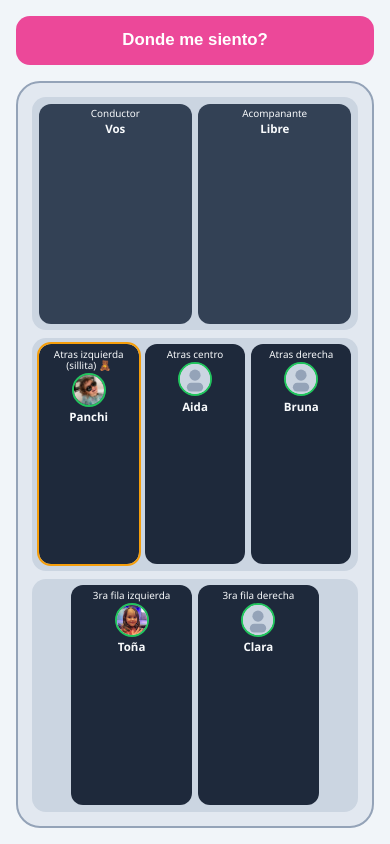
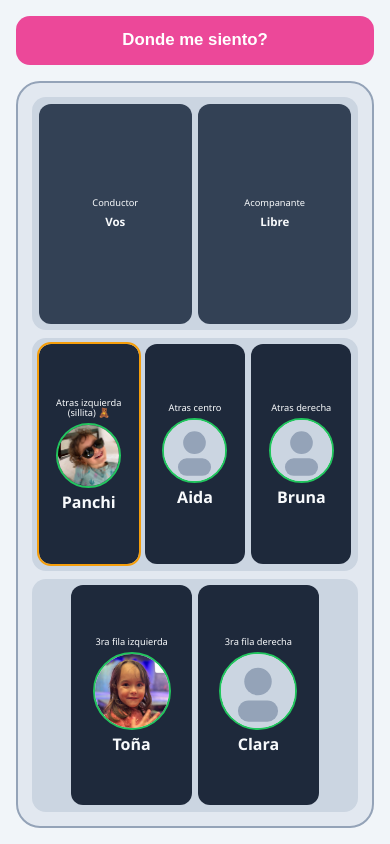
Before and after one commit to morcou/dondemesiento, a plain HTML site: page index.html in a window 390 px wide. Drawn offline with Linux system fonts and the light colour scheme.

Commit message:
Increase passenger photo and name sizing

```diff
--- a/app.js
+++ b/app.js
@@ -134,7 +134,7 @@ function createPassengerSeatCard(seat, girl) {
   };
 
   const name = document.createElement("p");
-  name.className = "name";
+  name.className = "name name-passenger";
   name.textContent = girl.name;
 
   card.appendChild(img);
--- a/styles.css
+++ b/styles.css
@@ -105,9 +105,9 @@ body {
   background: var(--seat);
   padding: 0.3rem;
   display: grid;
-  align-content: start;
+  align-content: center;
   justify-items: center;
-  gap: 0.16rem;
+  gap: 0.35rem;
 }
 
 .seat-front {
@@ -125,15 +125,16 @@ body {
 
 .seat-label {
   margin: 0;
-  font-size: 0.62rem;
+  font-size: 0.58rem;
   line-height: 1.05;
   text-align: center;
   color: #f8fafc;
 }
 
 .avatar {
-  width: 40px;
-  height: 40px;
+  width: min(68%, 88px);
+  aspect-ratio: 1 / 1;
+  height: auto;
   border-radius: 50%;
   object-fit: cover;
   border: 2px solid #22c55e;
@@ -146,6 +147,11 @@ body {
   color: #f8fafc;
   font-weight: 700;
   text-align: center;
+}
+
+.name-passenger {
+  font-size: clamp(0.95rem, 2vh, 1.28rem);
+  line-height: 1.08;
 }
 
 .empty {
@@ -164,8 +170,11 @@ body {
   }
 
   .avatar {
-    width: 34px;
-    height: 34px;
+    width: min(72%, 78px);
+  }
+
+  .name-passenger {
+    font-size: clamp(0.9rem, 1.9vh, 1.15rem);
   }
 
   .seat-row-third {
```
